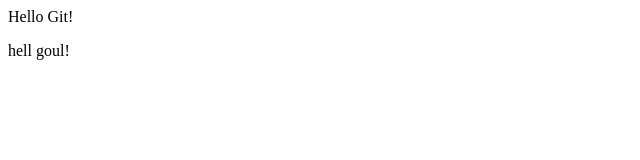
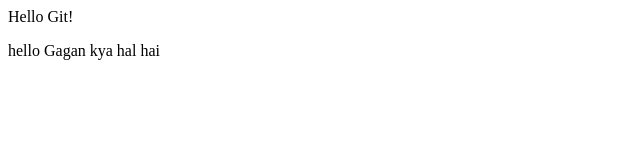
Before and after one commit to Avinashjs206/letslearngit, a plain HTML site: page index.html in a window 1280 px wide. Shown: the full height of the page, 0-640 px from the left. Drawn offline with Linux system fonts and the light colour scheme.

Commit message:
Hello gagan added

```diff
--- a/index.html
+++ b/index.html
@@ -9,7 +9,7 @@
 <body>
     Hello Git!
 
-    <p>hell goul!</p>
+    <p>hello Gagan kya hal hai</p>
 
 </body>
 </html>
```
